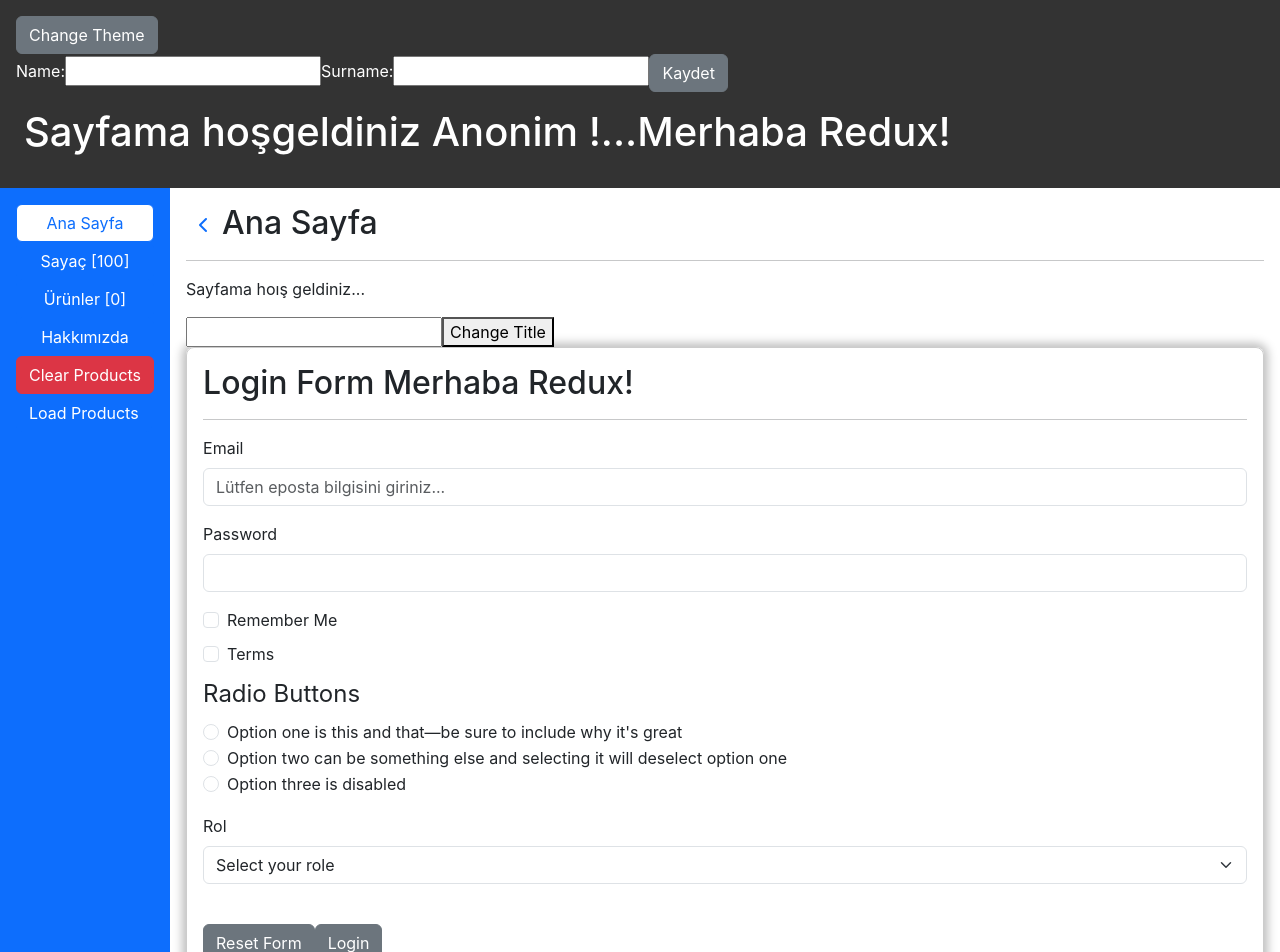
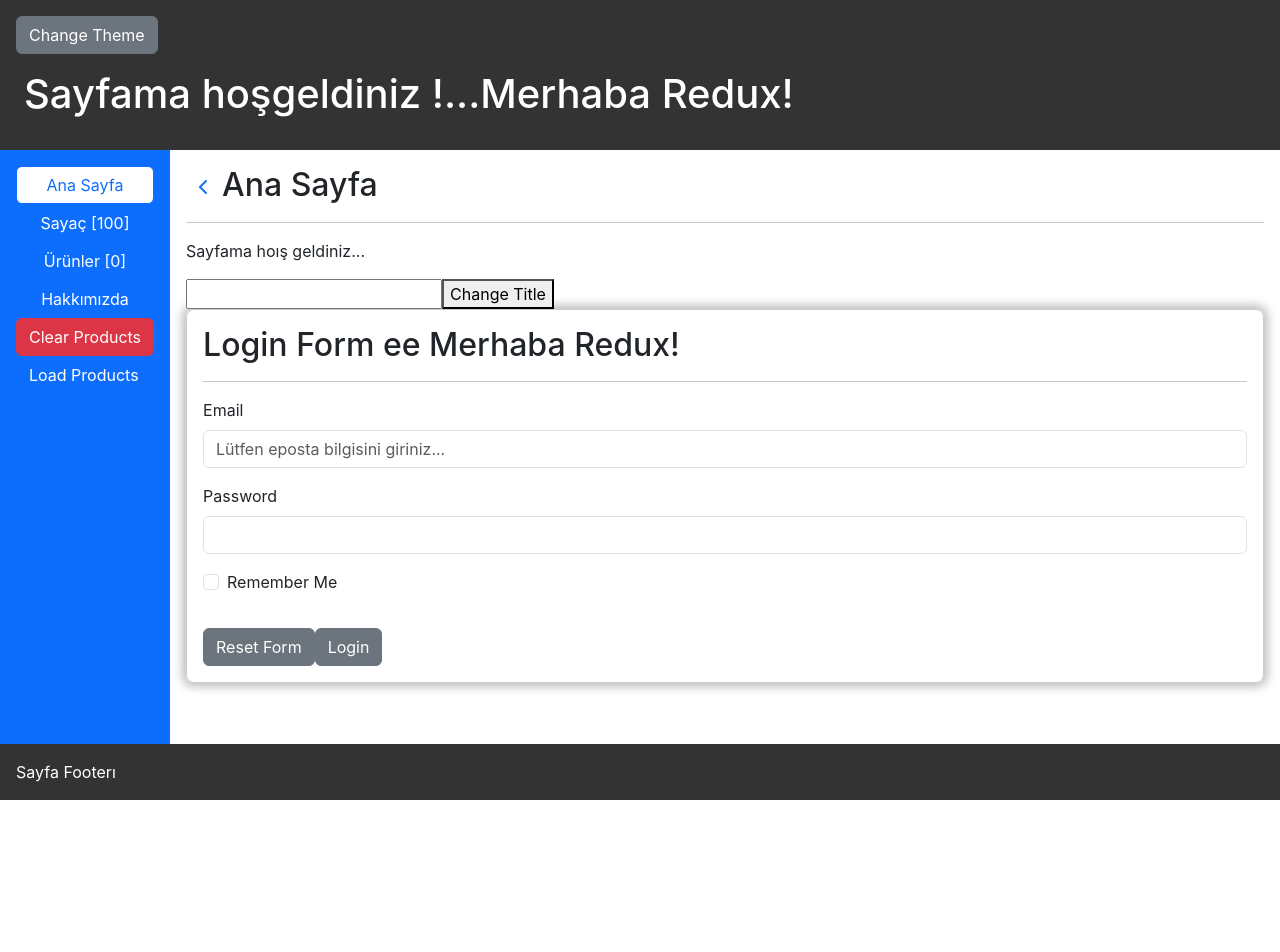
Before and after one commit to erhanfirat/haziran-react, a React (Create React App) app: page / in a window 1280 px wide. Shown: the top 952 px of the page. After the commit the page ends 800 px from the top, so only its background shows below. Built offline with nearby package versions, Linux system fonts and the light colour scheme.

Commit message:
login with token & protected routing page

```diff
--- a/src/App.js
+++ b/src/App.js
@@ -5,6 +5,7 @@ import Main from "./layout/Main";
 import { ToastContainer } from "react-toastify";
 
 import "react-toastify/dist/ReactToastify.css";
+import { axiosWithAuth } from "./api/api";
 
 // Root Component
 function App() {
@@ -17,7 +18,24 @@ function App() {
   const { name } = user;
 
   // component did mount
-  useEffect(() => {}, []);
+  useEffect(() => {
+    const token = localStorage.getItem("token");
+
+    token &&
+      axiosWithAuth()
+        .post("checkUser", { token })
+        .then((res) => {
+          if (res.data) {
+            // her şey yolunda
+            // user logged in durumda
+            // devam edebilir
+            // cahange token olabilir
+          }
+        })
+        .catch((err) => {
+          localStorage.removeItem("token");
+        });
+  }, []);
 
   return (
     <BrowserRouter>
--- a/src/api/api.js
+++ b/src/api/api.js
@@ -4,8 +4,10 @@ export const axiosWithAuth = () => {
   const token = localStorage.getItem("token");
   return axios.create({
     baseURL: "https://620d69fb20ac3a4eedc05e3a.mockapi.io/api/",
-    headers: {
-      Authorization: `Bearer ${token}`,
-    },
+    headers: token
+      ? {
+          Authorization: `Bearer ${token}`,
+        }
+      : {},
   });
 };
--- a/src/components/LoginForm.js
+++ b/src/components/LoginForm.js
@@ -1,30 +1,31 @@
-import axios from "axios";
-import { useEffect, useState } from "react";
+import { useState } from "react";
 import { useSelector } from "react-redux";
 import { Button, Form, FormGroup, Label, Input, FormText } from "reactstrap";
 import { axiosWithAuth } from "../api/api";
+import { useHistory, useLocation } from "react-router-dom";
 
 const loginDataInitial = {
   email: "",
   password: "",
   rememberMe: false,
-  terms: false,
 };
-
-const roller = [
-  { label: "Yönetici", value: "admin" },
-  { label: "Yazar", value: "Writer" },
-  { label: "Okur", value: "Reader" },
-];
 
 const LoginForm = () => {
   const [loginData, setLoginData] = useState(loginDataInitial);
   const title = useSelector((store) => store.title);
+  const history = useHistory();
+  const location = useLocation();
 
   const handleSubmit = (e) => {
     e.preventDefault();
     console.log("Form Submit Edildi! ", loginData);
-    axiosWithAuth().post("login", loginData);
+    axiosWithAuth()
+      .post("login", loginData)
+      .then((res) => {
+        const token = res.data.token;
+        localStorage.setItem("token", token);
+        history.push(location.state.referrer);
+      });
   };
 
   const handleInputChange = (e) => {
@@ -35,13 +36,9 @@ const LoginForm = () => {
     });
   };
 
-  useEffect(() => {
-    console.log("Login Data > ", loginData);
-  }, [loginData]);
-
   return (
     <Form onSubmit={handleSubmit} className="login-form">
-      <h2>Login Form {title}</h2>
+      <h2>Login Form ee {title}</h2>
       <hr />
       <FormGroup>
         <Label htmlFor="user-mail">Email</Label>
@@ -76,76 +73,6 @@ const LoginForm = () => {
           onChange={handleInputChange}
         />
       </FormGroup>
-      <FormGroup check>
-        <Label htmlFor="terms">Terms</Label>
-        <Input
-          id="terms"
-          type="checkbox"
-          name="terms"
-          checked={loginData.terms}
-          onChange={handleInputChange}
-        />
-      </FormGroup>
-
-      <FormGroup tag="fieldset">
-        <legend>Radio Buttons</legend>
-        <FormGroup check>
-          <Label check>
-            <Input
-              type="radio"
-              name="option"
-              value={1}
-              onChange={handleInputChange}
-            />{" "}
-            Option one is this and that—be sure to include why it's great
-          </Label>
-        </FormGroup>
-        <FormGroup check>
-          <Label check>
-            <Input
-              type="radio"
-              name="option"
-              value={2}
-              onChange={handleInputChange}
-            />{" "}
-            Option two can be something else and selecting it will deselect
-            option one
-          </Label>
-        </FormGroup>
-        <FormGroup check disabled>
-          <Label check>
-            <Input
-              type="radio"
-              name="option"
-              value={3}
-              onChange={handleInputChange}
-            />{" "}
-            Option three is disabled
-          </Label>
-        </FormGroup>
-      </FormGroup>
-      <FormGroup>
-        <Label for="role-select">Rol</Label>
-        <Input
-          type="select"
-          name="role"
-          id="role-select"
-          onChange={handleInputChange}
-          defaultValue={""}
-        >
-          <option value="" disabled>
-            Select your role
-          </option>
-          {/* { label: "Yönetici", value: "admin" } */}
-          {roller.map((rolItem, i) => {
-            return (
-              <option key={i} value={rolItem.value}>
-                {rolItem.label}
-              </option>
-            );
-          })}
-        </Input>
-      </FormGroup>
       <br />
       <Button
         type="button"
--- a/src/layout/Header.js
+++ b/src/layout/Header.js
@@ -1,39 +1,17 @@
-import { useContext, useState } from "react";
+import { useContext } from "react";
 import Greeting from "../components/Greeting";
 import { Button } from "reactstrap";
-import { useInput } from "../hooks/useInput";
 import { SiteGlobalContext } from "../context/SiteGlobal";
 
 const Header = () => {
-  const [userName, setUserName] = useState(
-    () => localStorage.getItem("name") || "Anonim"
-  );
-  const [name, nameHandler] = useInput("");
-  const [surname, surnameHandler] = useInput("");
   const { theme, makeLight, makeDark } = useContext(SiteGlobalContext);
-
-  const userNameUpdate = () => {
-    setUserName(name);
-    localStorage.setItem("name", name);
-  };
 
   return (
     <header className="header p-3">
       <Button onClick={() => (theme === "light" ? makeDark() : makeLight())}>
         Change Theme
       </Button>
-      <div>
-        <label>
-          Name:
-          <input type="text" onChange={nameHandler} />
-        </label>
-        <label>
-          Surname:
-          <input type="text" onChange={surnameHandler} />
-        </label>
-        <Button onClick={userNameUpdate}>Kaydet</Button>
-      </div>
-      <Greeting userName={userName} surname={surname} />
+      <Greeting />
     </header>
   );
 };
--- a/src/layout/PageBody.js
+++ b/src/layout/PageBody.js
@@ -4,19 +4,24 @@ import MainPage from "../pages/MainPage";
 import WhoWeArePage from "../pages/WhoWeArePage";
 import ProductsPage from "../pages/ProductsPage";
 import ProductDetailPage from "../pages/ProductDetailPage";
+import LoginPage from "../pages/LoginPage";
+import ProtectedPage from "../pages/ProtectedPage";
 
 const PageBody = ({ userName }) => {
   return (
     <div className="p-3 flex-grow-1">
       <Switch>
         <Route path="/counter" exact>
-          <CounterPage userName={userName} />
+          <ProtectedPage pageComponent={CounterPage} from={"/counter"} />
         </Route>
         <Route path="/whoweare" exact>
           <WhoWeArePage />
         </Route>
+        <Route path="/login" exact>
+          <LoginPage />
+        </Route>
         <Route path="/products" exact>
-          <ProductsPage />
+          <ProtectedPage pageComponent={ProductsPage} from={"/products"} />
         </Route>
         <Route path="/products/:productId" exact>
           <ProductDetailPage />
--- /dev/null
+++ b/src/pages/LoginPage.js
@@ -0,0 +1,12 @@
+import PageDefault from "./PageDefault";
+import LoginForm from "../components/LoginForm";
+
+const LoginPage = () => {
+  return (
+    <PageDefault pageTitle={"Login Page"}>
+      <LoginForm />
+    </PageDefault>
+  );
+};
+
+export default LoginPage;
--- /dev/null
+++ b/src/pages/ProtectedPage.js
@@ -0,0 +1,16 @@
+import { Redirect } from "react-router-dom";
+
+const ProtectedPage = ({ pageComponent: PageComponent, from }) => {
+  return localStorage.getItem("token") ? (
+    <PageComponent />
+  ) : (
+    // <Redirect to={"/login?from=" + from} from={from} />
+    <Redirect
+      to={{
+        pathname: "/login",
+        state: { referrer: from },
+      }}
+    />
+  );
+};
+export default ProtectedPage;
--- a/src/store/actions/productsActions.js
+++ b/src/store/actions/productsActions.js
@@ -1,6 +1,5 @@
 import axios from "axios";
 import { toast } from "react-toastify";
-import { token } from "../../utils/util";
 import { axiosWithAuth } from "../../api/api";
 
 export const productsActions = Object.freeze({
@@ -15,11 +14,7 @@ export const loadProductsActionCreator = () => (dispatch) => {
   dispatch({ type: productsActions.setLoading, payload: true });
   setTimeout(() => {
     axiosWithAuth()
-      .get("products", {
-        headers: {
-          Authorization: "Bearer " + token,
-        },
-      })
+      .get("products")
       .then((res) => {
         dispatch({ type: productsActions.set, payload: res.data });
       })
@@ -37,7 +32,7 @@ export const loadProductsActionCreator = () => (dispatch) => {
 export const deleteProductActionCreator = (productId) => (dispatch) => {
   productId &&
     axiosWithAuth()
-      .delete(`products/123${productId}`)
+      .delete(`products/${productId}`)
       .then((res) => {
         // iki seçenek
         // 1. reducer içinden sil
--- a/src/utils/util.js
+++ b/src/utils/util.js
@@ -3,6 +3,3 @@
 export const getFullName = (user) => {
   return `${user.name} ${user.surname}`;
 };
-
-export const token =
-  "_8?I9ygvtAXc8p$3A;=i$&Q<'Y_ifQ~.f|&3f&V?]$1$i3V^=b]JT9JExI@Fc";
```
